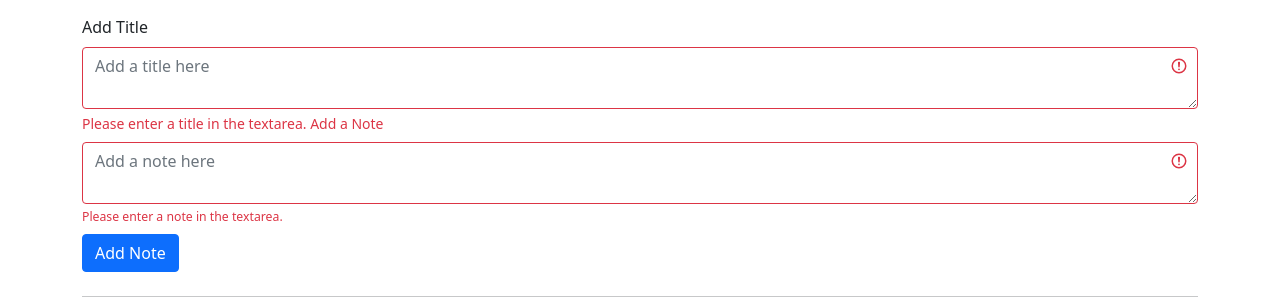
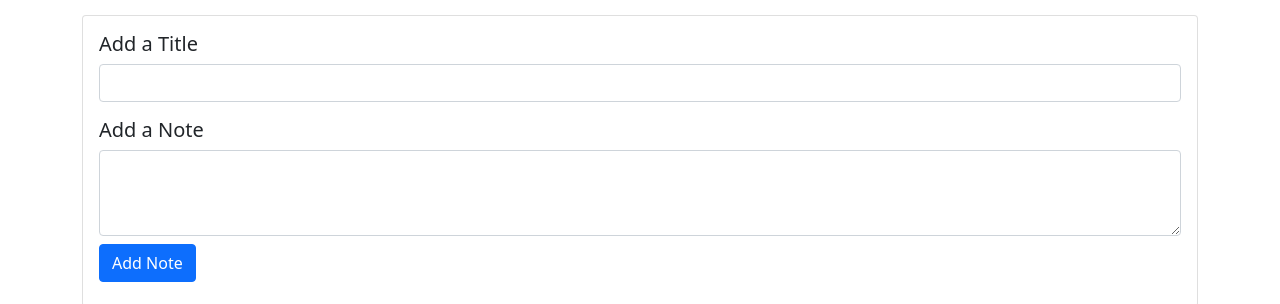
Before and after one commit to Risk-Hub/Magic-Notes, a plain HTML site: page index.html in a window 1280 px wide. Shown: the part 57-361 px from the top of the page. Drawn offline with nearby package versions, Linux system fonts and the light colour scheme.

```diff
--- a/index.html
+++ b/index.html
@@ -82,7 +82,7 @@
         </div>
     </nav>
     <div class="container my-3">
-        <!-- <div class="card">
+        <div class="card">
             <div class="card-body">
                 <div class="mb-3">
                     <h5 class="card-title">Add a Title</h5>
@@ -91,21 +91,7 @@
                 <h5 class="card-title">Add a Note</h5>
                 <textarea class="form-control" id="addTxt" rows="3"></textarea>
                 <button class="btn btn-primary my-2" id="addBtn">Add Note</button>
-            </div> -->
-        <form class="was-validated myValidation">
-            <div class="mb-3">
-                <label for="validationTextarea" class="form-label">Add Title</label>
-                <textarea class="form-control" id="validationTextarea1" placeholder="Add a title here" required></textarea>
-                <div class="invalid-feedback">
-                    Please enter a title in the textarea.
-                    <label for="validationTextarea" class="form-label">Add a Note</label>
-                    <textarea class="form-control" id="validationTextarea2" placeholder="Add a note here" required></textarea>
-                    <div class="invalid-feedback">
-                        Please enter a note in the textarea.
             </div>
-                    <button class="btn btn-primary my-2" id="addBtn">Add Note</button>
-                </div>
-        </form>
         </div>
         <hr>
         <h2>Your Notes</h2>
```
Lines whose indentation alone changed are shown as unchanged.
